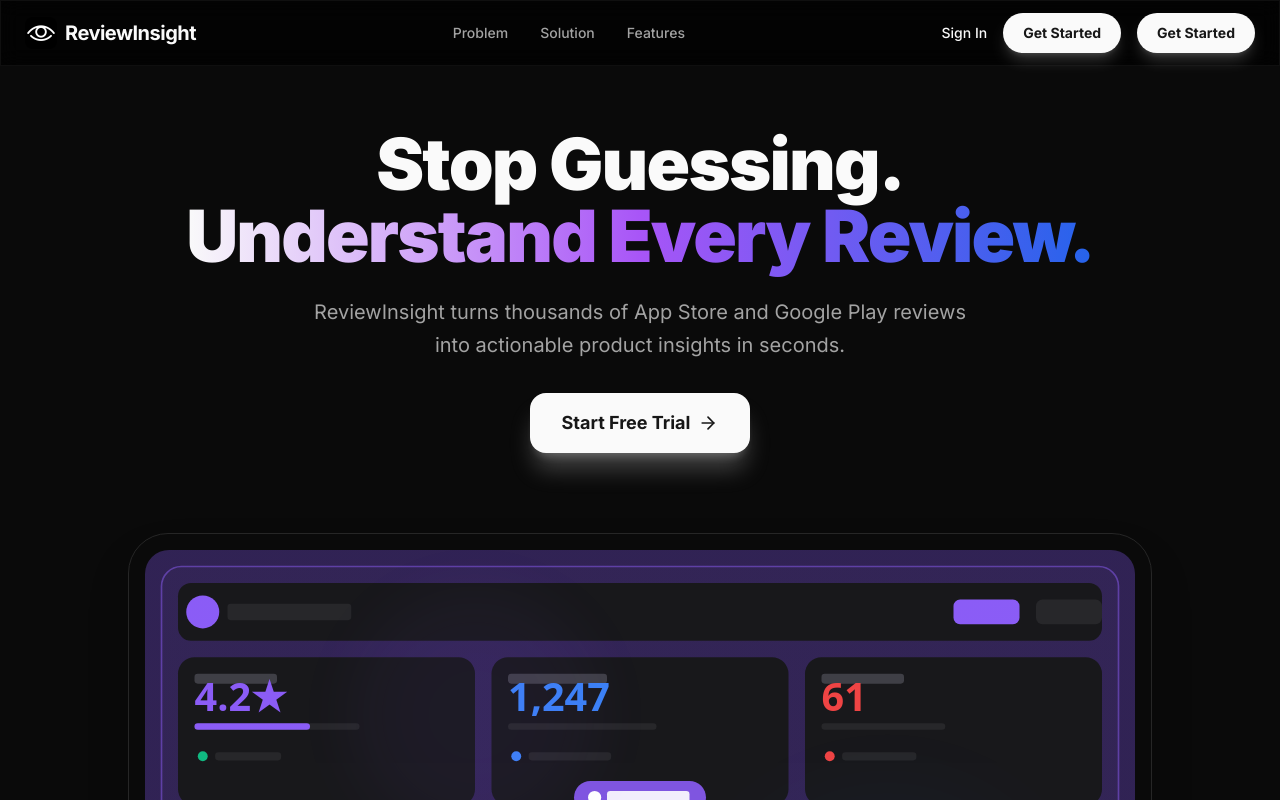
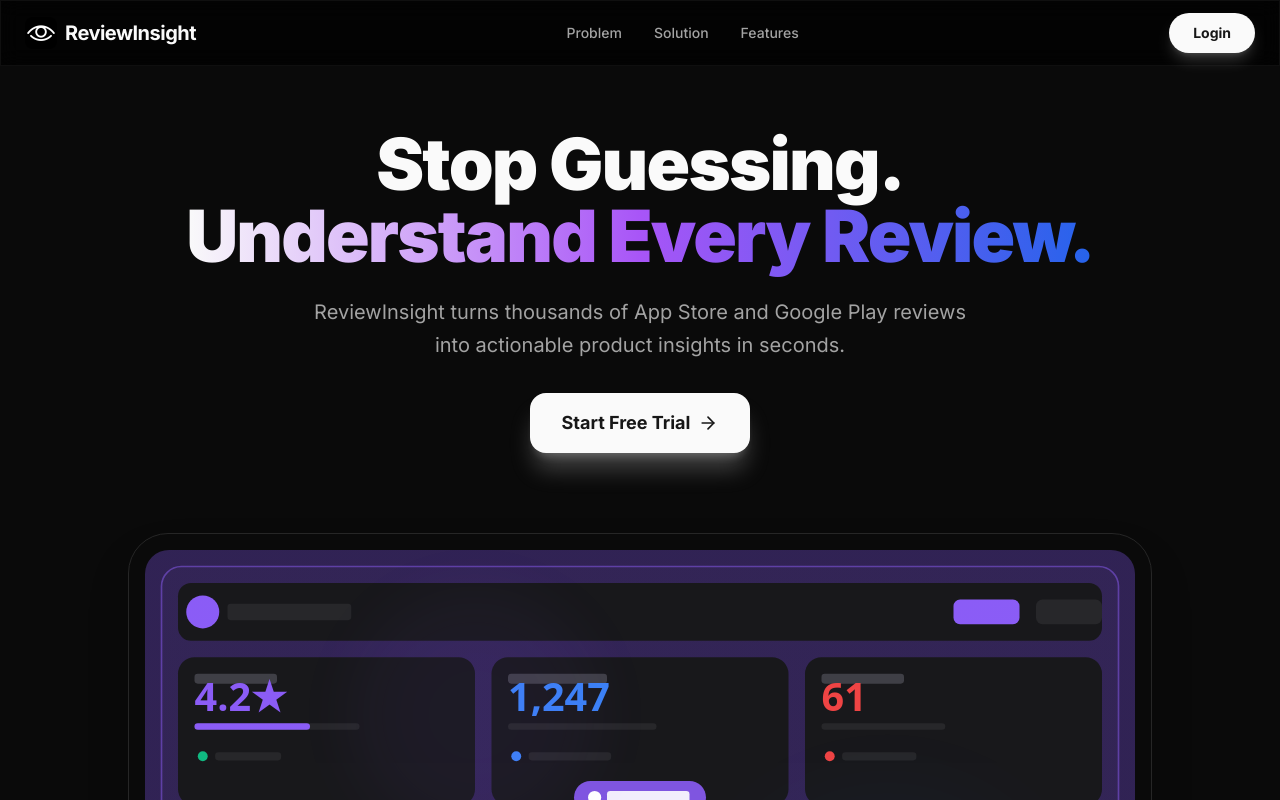
Before and after one commit to magrathea-earth/reviewinsight, a Next.js app in the folder apps/web/: page / in a window 1280 px wide. Shown: the top 800 px of the page. Built offline with nearby package versions, Linux system fonts and the light colour scheme.

Commit message:
fix: remove duplicated Get Started buttons and refine login button in landing page

```diff
--- a/apps/web/app/page.tsx
+++ b/apps/web/app/page.tsx
@@ -37,21 +37,9 @@
                     <div className="flex items-center gap-4">
                         <Link
                             href="/auth/signin"
-                            className="text-sm font-medium hover:text-primary transition-colors"
+                            className="bg-primary text-primary-foreground px-6 py-2.5 rounded-full text-sm font-bold hover:opacity-90 transition-all shadow-lg shadow-primary/20"
                         >
-                            Sign In
-                        </Link>
-                        <Link
-                            href="/auth/signin"
-                            className="bg-primary text-primary-foreground px-5 py-2.5 rounded-full text-sm font-bold hover:opacity-90 transition-all shadow-lg shadow-primary/20"
-                        >
-                            Get Started
-                        </Link>
-                        <Link
-                            href="/auth/signin"
-                            className="bg-primary text-primary-foreground px-5 py-2.5 rounded-full text-sm font-bold hover:opacity-90 transition-all shadow-lg shadow-primary/20"
-                        >
-                            Get Started
+                            Login
                         </Link>
                     </div>
                 </div>
```
